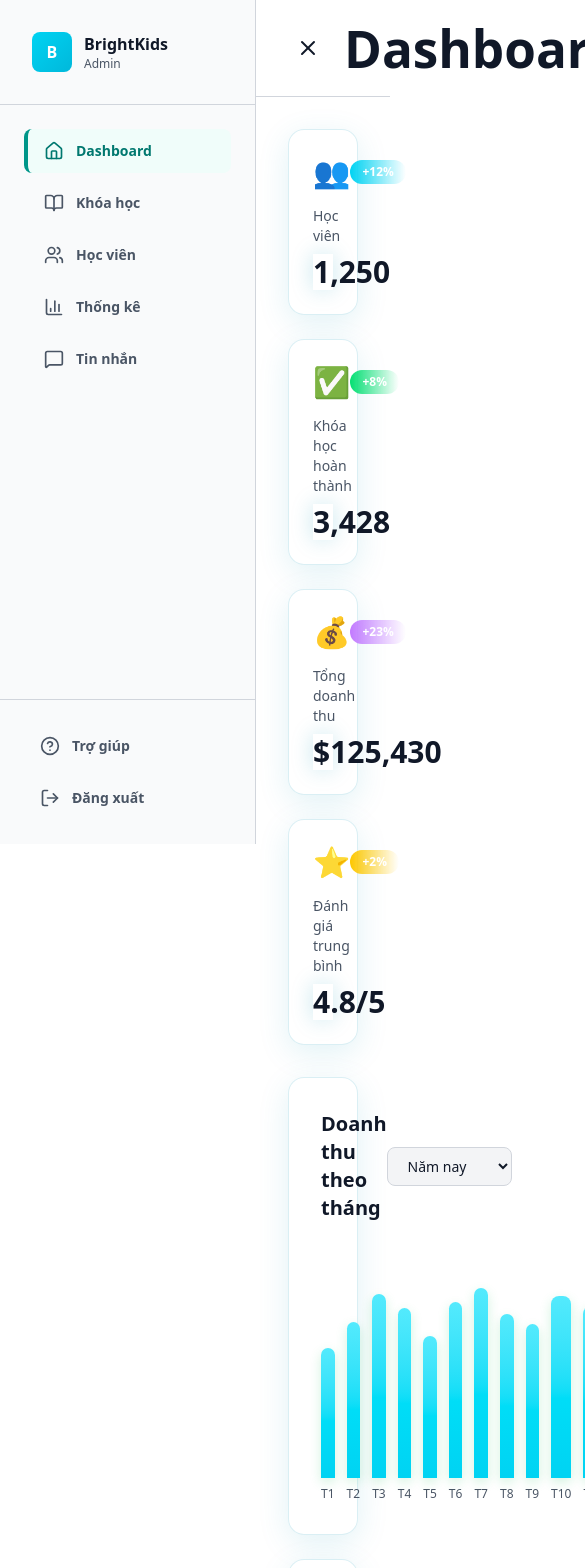
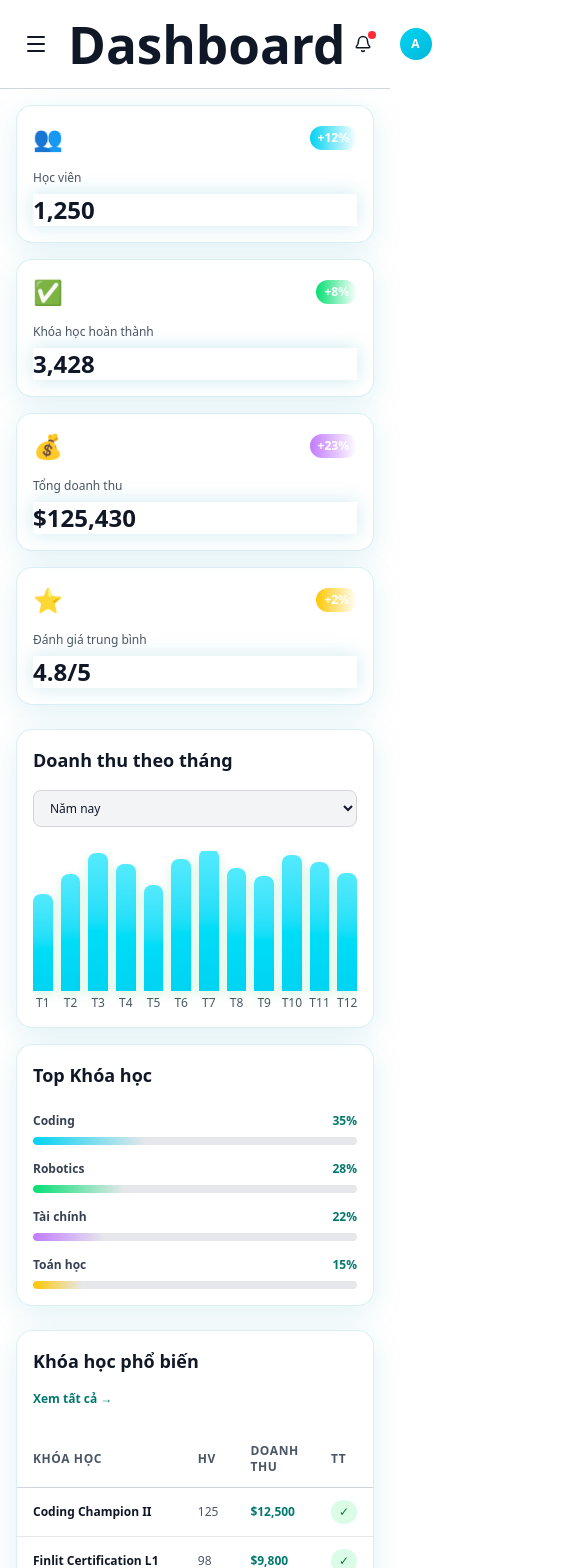
Before and after one commit to minhthienpham14395/LMS-FE, a React (Vite) app: page /dashboard in a window 390 px wide. Shown: the top 1568 px of the page, 585 px wide, since content can reach past the window. Built offline with nearby package versions, Linux system fonts and the light colour scheme; sample sign-in values are in the browser's storage.

Commit message:
update responsive Dashboard

```diff
--- a/src/views/Dashboard.tsx
+++ b/src/views/Dashboard.tsx
@@ -1,4 +1,4 @@
-import React, { useState } from "react";
+import React, { useState, useEffect } from "react";
 import {
   Menu,
   Bell,
@@ -15,8 +15,26 @@ import {
 } from "lucide-react";
 
 export default function Dashboard() {
-  const [sidebarOpen, setSidebarOpen] = useState(true);
+  const [sidebarOpen, setSidebarOpen] = useState(false);
   const [dropdownOpen, setDropdownOpen] = useState(false);
+  const [isMobile, setIsMobile] = useState(false);
+
+  // Handle responsive sidebar
+  useEffect(() => {
+    const handleResize = () => {
+      const mobile = window.innerWidth < 768;
+      setIsMobile(mobile);
+      if (!mobile) {
+        setSidebarOpen(true);
+      } else {
+        setSidebarOpen(false);
+      }
+    };
+
+    window.addEventListener("resize", handleResize);
+    handleResize();
+    return () => window.removeEventListener("resize", handleResize);
+  }, []);
 
   const stats = [
     {
@@ -105,6 +123,12 @@ export default function Dashboard() {
     { icon: BarChart3, label: "Thống kê" },
     { icon: MessageSquare, label: "Tin nhắn" },
   ];
+
+  const closeSidebarOnMobile = () => {
+    if (isMobile) {
+      setSidebarOpen(false);
+    }
+  };
 
   return (
     <div className="min-h-screen bg-white text-gray-900">
@@ -301,109 +325,148 @@ export default function Dashboard() {
           backdrop-filter: blur(10px);
           color: #111827;
         }
+
+        .sidebar-overlay {
+          animation: fadeIn 0.3s ease-out;
+        }
+
+        @keyframes fadeIn {
+          from { opacity: 0; }
+          to { opacity: 1; }
+        }
+
+        /* Mobile responsive */
+        @media (max-width: 768px) {
+          .sidebar {
+            width: 100%;
+            max-width: 256px;
+          }
+        }
+
+        /* Tablet responsive */
+        @media (max-width: 1024px) {
+          .chart-container {
+            overflow-x: auto;
+          }
+        }
       `}</style>
+
+      {/* Sidebar Overlay for Mobile */}
+      {sidebarOpen && isMobile && (
+        <div
+          className="fixed inset-0 bg-black/50 z-30 sidebar-overlay md:hidden"
+          onClick={() => setSidebarOpen(false)}
+        ></div>
+      )}
 
       {/* Sidebar */}
       <div
-        className={`fixed left-0 top-0 h-full w-64 bg-gray-50 border-r border-gray-300 sidebar transition-transform ${
-          !sidebarOpen ? "-translate-x-full" : ""
+        className={`fixed left-0 top-0 h-full w-64 bg-gray-50 border-r border-gray-300 sidebar transition-transform z-40 ${
+          !sidebarOpen ? "-translate-x-full md:translate-x-0" : ""
         }`}
       >
-        <div className="p-8 flex items-center gap-3 border-b border-gray-300">
-          <div className="w-10 h-10 bg-gradient-to-br from-cyan-400 to-cyan-500 rounded-lg flex items-center justify-center font-black text-white">
+        <div className="p-6 md:p-8 flex items-center gap-3 border-b border-gray-300">
+          <div className="w-10 h-10 bg-gradient-to-br from-cyan-400 to-cyan-500 rounded-lg flex items-center justify-center font-black text-white text-sm">
             B
           </div>
           <div>
-            <p className="font-black text-gray-900">BrightKids</p>
+            <p className="font-black text-gray-900 text-sm md:text-base">BrightKids</p>
             <p className="text-xs text-gray-600">Admin</p>
           </div>
         </div>
 
-        <nav className="p-6 space-y-2">
+        <nav className="p-4 md:p-6 space-y-2">
           {menuItems.map((item, idx) => (
             <div
               key={idx}
-              className={`sidebar-link flex items-center gap-3 px-4 py-3 rounded-lg border-l-4 cursor-pointer ${
+              onClick={closeSidebarOnMobile}
+              className={`sidebar-link flex items-center gap-3 px-4 py-3 rounded-lg border-l-4 cursor-pointer text-sm md:text-base ${
                 item.active
                   ? "bg-teal-50 border-teal-600 text-teal-700"
                   : "border-transparent text-gray-600 hover:text-gray-900"
               }`}
             >
-              <item.icon size={20} />
-              <span className="font-semibold text-sm">{item.label}</span>
+              <item.icon size={18} className="md:w-5 md:h-5" />
+              <span className="font-semibold">{item.label}</span>
             </div>
           ))}
         </nav>
 
-        <div className="absolute bottom-0 left-0 right-0 p-6 border-t border-gray-300 space-y-2">
-          <div className="flex items-center gap-3 px-4 py-3 rounded-lg text-gray-600 hover:text-gray-900 hover:bg-gray-100 cursor-pointer transition-all">
-            <HelpCircle size={20} />
-            <span className="text-sm font-semibold">Trợ giúp</span>
+        <div className="absolute bottom-0 left-0 right-0 p-4 md:p-6 border-t border-gray-300 space-y-2">
+          <div
+            onClick={closeSidebarOnMobile}
+            className="flex items-center gap-3 px-4 py-3 rounded-lg text-gray-600 hover:text-gray-900 hover:bg-gray-100 cursor-pointer transition-all text-sm md:text-base"
+          >
+            <HelpCircle size={18} className="md:w-5 md:h-5" />
+            <span className="font-semibold">Trợ giúp</span>
           </div>
-          <div className="flex items-center gap-3 px-4 py-3 rounded-lg text-gray-600 hover:text-red-600 hover:bg-red-50 cursor-pointer transition-all">
-            <LogOut size={20} />
-            <span className="text-sm font-semibold">Đăng xuất</span>
+          <div
+            onClick={closeSidebarOnMobile}
+            className="flex items-center gap-3 px-4 py-3 rounded-lg text-gray-600 hover:text-red-600 hover:bg-red-50 cursor-pointer transition-all text-sm md:text-base"
+          >
+            <LogOut size={18} className="md:w-5 md:h-5" />
+            <span className="font-semibold">Đăng xuất</span>
           </div>
         </div>
       </div>
 
       {/* Main Content */}
-      <div className={`transition-all ${sidebarOpen ? "ml-64" : "ml-0"}`}>
+      <div className="md:ml-64 transition-all">
         {/* Header */}
         <header className="bg-white/80 backdrop-blur-md border-b border-gray-300 sticky top-0 z-40">
-          <div className="flex items-center justify-between px-8 py-5">
-            <div className="flex items-center gap-4">
+          <div className="flex items-center justify-between px-4 md:px-8 py-4 md:py-5">
+            <div className="flex items-center gap-3 md:gap-4">
               <button
                 onClick={() => setSidebarOpen(!sidebarOpen)}
-                className="p-2 hover:bg-gray-100 rounded-lg transition-all text-gray-900"
+                className="p-2 hover:bg-gray-100 rounded-lg transition-all text-gray-900 md:hidden"
               >
                 {sidebarOpen ? <X size={24} /> : <Menu size={24} />}
               </button>
-              <h1 className="text-2xl font-black text-gray-900">Dashboard</h1>
+              <h1 className="text-xl md:text-2xl font-black text-gray-900">
+                Dashboard
+              </h1>
             </div>
 
-            <div className="flex items-center gap-4">
+            <div className="flex items-center gap-2 md:gap-4">
               <button className="p-2 hover:bg-gray-100 rounded-lg transition-all text-gray-900 relative">
-                <Bell size={20} />
+                <Bell size={18} className="md:w-5 md:h-5" />
                 <span className="absolute top-1 right-1 w-2 h-2 bg-red-500 rounded-full pulse-dot"></span>
               </button>
-              <button className="p-2 hover:bg-gray-100 rounded-lg transition-all text-gray-900">
-                <Settings size={20} />
+              <button className="p-2 hover:bg-gray-100 rounded-lg transition-all text-gray-900 hidden sm:block">
+                <Settings size={18} className="md:w-5 md:h-5" />
               </button>
 
               {/* Profile Dropdown */}
               <div className="relative">
                 <button
                   onClick={() => setDropdownOpen(!dropdownOpen)}
-                  className="flex items-center gap-2 px-4 py-2 rounded-lg hover:bg-gray-100 transition-all text-gray-900"
+                  className="flex items-center gap-2 px-3 md:px-4 py-2 rounded-lg hover:bg-gray-100 transition-all text-gray-900 text-sm md:text-base"
                 >
-                  <div className="w-8 h-8 bg-gradient-to-br from-cyan-400 to-cyan-500 rounded-full flex items-center justify-center font-bold text-white text-sm">
+                  <div className="w-8 h-8 bg-gradient-to-br from-cyan-400 to-cyan-500 rounded-full flex items-center justify-center font-bold text-white text-xs md:text-sm">
                     A
                   </div>
-                  <span className="text-sm font-semibold hidden sm:inline">
-                    Admin
-                  </span>
-                  <ChevronDown size={16} />
+                  <span className="font-semibold hidden sm:inline">Admin</span>
+                  <ChevronDown size={16} className="hidden sm:block" />
                 </button>
 
                 {dropdownOpen && (
-                  <div className="absolute right-0 top-12 w-48 glass-effect rounded-xl overflow-hidden z-50">
-                    <div className="p-4 border-b border-gray-300">
-                      <p className="text-sm font-semibold text-gray-900">
+                  <div className="absolute right-0 top-12 w-40 md:w-48 glass-effect rounded-xl overflow-hidden z-50">
+                    <div className="p-3 md:p-4 border-b border-gray-300">
+                      <p className="text-xs md:text-sm font-semibold text-gray-900">
                         Quản trị viên
                       </p>
-                      <p className="text-xs text-gray-600">
+                      <p className="text-xs text-gray-600 truncate">
                         admin@brightkids.com
                       </p>
                     </div>
                     <div className="p-2 space-y-1">
-                      <div className="px-4 py-2 hover:bg-gray-100 rounded cursor-pointer text-sm text-gray-900">
+                      <div className="px-4 py-2 hover:bg-gray-100 rounded cursor-pointer text-xs md:text-sm text-gray-900">
                         Hồ sơ
                       </div>
-                      <div className="px-4 py-2 hover:bg-gray-100 rounded cursor-pointer text-sm text-gray-900">
+                      <div className="px-4 py-2 hover:bg-gray-100 rounded cursor-pointer text-xs md:text-sm text-gray-900">
                         Cài đặt
                       </div>
-                      <div className="px-4 py-2 hover:bg-red-50 rounded cursor-pointer text-sm text-red-600">
+                      <div className="px-4 py-2 hover:bg-red-50 rounded cursor-pointer text-xs md:text-sm text-red-600">
                         Đăng xuất
                       </div>
                     </div>
@@ -415,24 +478,26 @@ export default function Dashboard() {
         </header>
 
         {/* Main Content Area */}
-        <div className="p-8">
+        <div className="p-4 md:p-8">
           {/* Stats Grid */}
-          <div className="grid grid-cols-1 md:grid-cols-2 lg:grid-cols-4 gap-6 mb-8">
+          <div className="grid grid-cols-1 sm:grid-cols-2 lg:grid-cols-4 gap-4 md:gap-6 mb-6 md:mb-8">
             {stats.map((stat, idx) => (
               <div
                 key={idx}
-                className="stat-card glass-effect rounded-2xl p-6 hover:border-teal-400/50 transition-all group"
+                className="stat-card glass-effect rounded-2xl p-4 md:p-6 hover:border-teal-400/50 transition-all group"
               >
                 <div className="flex items-center justify-between mb-4">
-                  <span className="text-3xl">{stat.icon}</span>
+                  <span className="text-2xl md:text-3xl">{stat.icon}</span>
                   <span
-                    className={`text-xs font-black px-3 py-1 rounded-full bg-gradient-to-r ${stat.color} to-transparent text-white`}
+                    className={`text-xs font-black px-2 md:px-3 py-1 rounded-full bg-gradient-to-r ${stat.color} to-transparent text-white`}
                   >
                     {stat.change}
                   </span>
                 </div>
-                <p className="text-gray-600 text-sm mb-2">{stat.title}</p>
-                <p className="text-3xl font-black text-gray-900 stat-value">
+                <p className="text-gray-600 text-xs md:text-sm mb-2">
+                  {stat.title}
+                </p>
+                <p className="text-2xl md:text-3xl font-black text-gray-900 stat-value">
                   {stat.value}
                 </p>
               </div>
@@ -440,31 +505,32 @@ export default function Dashboard() {
           </div>
 
           {/* Charts Section */}
-          <div className="grid grid-cols-1 lg:grid-cols-3 gap-6 mb-8">
+          <div className="grid grid-cols-1 lg:grid-cols-3 gap-4 md:gap-6 mb-6 md:mb-8">
             {/* Bar Chart */}
-            <div className="lg:col-span-2 glass-effect rounded-2xl p-8">
-              <div className="flex items-center justify-between mb-6">
-                <h3 className="text-xl font-black text-gray-900">
+            <div className="lg:col-span-2 glass-effect rounded-2xl p-4 md:p-8">
+              <div className="flex flex-col sm:flex-row items-start sm:items-center justify-between mb-6 gap-4">
+                <h3 className="text-lg md:text-xl font-black text-gray-900">
                   Doanh thu theo tháng
                 </h3>
-                <select className="bg-gray-100 border border-gray-300 rounded-lg px-4 py-2 text-sm text-gray-900 hover:bg-gray-200 transition-all">
+                <select className="bg-gray-100 border border-gray-300 rounded-lg px-3 md:px-4 py-2 text-xs md:text-sm text-gray-900 hover:bg-gray-200 transition-all w-full sm:w-auto">
                   <option>Năm nay</option>
                   <option>Năm trước</option>
                 </select>
               </div>
 
-              <div className="flex items-end justify-between h-64 gap-3">
+              <div className="chart-container overflow-x-auto">
+                <div className="flex items-end justify-between h-40 md:h-64 gap-2 md:gap-3 min-w-full md:min-w-0">
                   {[65, 78, 92, 85, 71, 88, 95, 82, 77, 91, 86, 79].map(
                     (height, idx) => (
                       <div
                         key={idx}
-                      className="flex-1 flex flex-col items-center gap-2"
+                        className="flex-1 flex flex-col items-center gap-1 md:gap-2 min-w-0"
                       >
                         <div
                           className="chart-bar w-full bg-gradient-to-t from-cyan-400 to-cyan-300 rounded-t-lg hover:from-cyan-500 hover:to-cyan-400 transition-all cursor-pointer group/bar relative"
-                        style={{ height: `${height * 2}px` }}
+                          style={{ height: `${height * 1.5}px`, minHeight: "20px" }}
                         >
-                        <div className="chart-tooltip opacity-0 group-hover/bar:opacity-100 absolute -top-12 left-1/2 -translate-x-1/2 px-3 py-2 rounded-lg text-xs whitespace-nowrap transition-opacity">
+                          <div className="chart-tooltip opacity-0 group-hover/bar:opacity-100 absolute -top-10 md:-top-12 left-1/2 -translate-x-1/2 px-2 md:px-3 py-1 md:py-2 rounded-lg text-xs whitespace-nowrap transition-opacity">
                             ${height * 100}
                           </div>
                         </div>
@@ -474,10 +540,11 @@ export default function Dashboard() {
                   )}
                 </div>
               </div>
+            </div>
 
             {/* Pie Chart Alternative */}
-            <div className="glass-effect rounded-2xl p-8">
-              <h3 className="text-xl font-black text-gray-900 mb-6">
+            <div className="glass-effect rounded-2xl p-4 md:p-8">
+              <h3 className="text-lg md:text-xl font-black text-gray-900 mb-6">
                 Top Khóa học
               </h3>
               <div className="space-y-4">
@@ -489,10 +556,10 @@ export default function Dashboard() {
                 ].map((item, idx) => (
                   <div key={idx}>
                     <div className="flex items-center justify-between mb-2">
-                      <span className="text-sm font-semibold text-gray-700">
+                      <span className="text-xs md:text-sm font-semibold text-gray-700">
                         {item.name}
                       </span>
-                      <span className="text-sm font-black text-teal-700">
+                      <span className="text-xs md:text-sm font-black text-teal-700">
                         {item.value}%
                       </span>
                     </div>
@@ -509,33 +576,33 @@ export default function Dashboard() {
           </div>
 
           {/* Tables Section */}
-          <div className="grid grid-cols-1 lg:grid-cols-3 gap-6">
+          <div className="grid grid-cols-1 lg:grid-cols-3 gap-4 md:gap-6">
             {/* Recent Courses Table */}
-            <div className="lg:col-span-2 glass-effect rounded-2xl p-8">
-              <div className="flex items-center justify-between mb-6">
-                <h3 className="text-xl font-black text-gray-900">
+            <div className="lg:col-span-2 glass-effect rounded-2xl p-4 md:p-8">
+              <div className="flex flex-col sm:flex-row items-start sm:items-center justify-between mb-6 gap-4">
+                <h3 className="text-lg md:text-xl font-black text-gray-900">
                   Khóa học phổ biến
                 </h3>
-                <button className="text-teal-700 hover:text-teal-800 text-sm font-semibold">
+                <button className="text-teal-700 hover:text-teal-800 text-xs md:text-sm font-semibold">
                   Xem tất cả →
                 </button>
               </div>
 
-              <div className="overflow-x-auto">
-                <table className="w-full">
+              <div className="overflow-x-auto -mx-4 md:mx-0">
+                <table className="w-full text-xs md:text-sm">
                   <thead>
                     <tr className="border-b border-gray-300">
-                      <th className="text-left py-4 px-4 text-xs font-black text-gray-600 uppercase tracking-wider">
+                      <th className="text-left py-3 md:py-4 px-4 font-black text-gray-600 uppercase tracking-wider">
                         Khóa học
                       </th>
-                      <th className="text-left py-4 px-4 text-xs font-black text-gray-600 uppercase tracking-wider">
-                        Học viên
+                      <th className="text-left py-3 md:py-4 px-4 font-black text-gray-600 uppercase tracking-wider">
+                        HV
                       </th>
-                      <th className="text-left py-4 px-4 text-xs font-black text-gray-600 uppercase tracking-wider">
+                      <th className="text-left py-3 md:py-4 px-4 font-black text-gray-600 uppercase tracking-wider">
                         Doanh thu
                       </th>
-                      <th className="text-left py-4 px-4 text-xs font-black text-gray-600 uppercase tracking-wider">
-                        Trạng thái
+                      <th className="text-left py-3 md:py-4 px-4 font-black text-gray-600 uppercase tracking-wider">
+                        TT
                       </th>
                     </tr>
                   </thead>
@@ -545,20 +612,20 @@ export default function Dashboard() {
                         key={idx}
                         className="border-b border-gray-200 hover:bg-gray-100/50 transition-all"
                       >
-                        <td className="py-4 px-4">
-                          <p className="font-semibold text-gray-900 text-sm">
+                        <td className="py-3 md:py-4 px-4">
+                          <p className="font-semibold text-gray-900 truncate">
                             {course.name}
                           </p>
                         </td>
-                        <td className="py-4 px-4 text-sm text-gray-600">
+                        <td className="py-3 md:py-4 px-4 text-gray-600">
                           {course.students}
                         </td>
-                        <td className="py-4 px-4 font-semibold text-teal-700 text-sm">
+                        <td className="py-3 md:py-4 px-4 font-semibold text-teal-700">
                           {course.revenue}
                         </td>
-                        <td className="py-4 px-4">
-                          <span className="inline-block px-3 py-1 rounded-full bg-green-100 text-green-700 text-xs font-semibold">
-                            {course.status}
+                        <td className="py-3 md:py-4 px-4">
+                          <span className="inline-block px-2 md:px-3 py-1 rounded-full bg-green-100 text-green-700 text-xs font-semibold">
+                            {course.status === "Active" ? "✓" : "●"}
                           </span>
                         </td>
                       </tr>
@@ -569,30 +636,30 @@ export default function Dashboard() {
             </div>
 
             {/* Activity Feed */}
-            <div className="glass-effect rounded-2xl p-8">
-              <h3 className="text-xl font-black text-gray-900 mb-6">
+            <div className="glass-effect rounded-2xl p-4 md:p-8">
+              <h3 className="text-lg md:text-xl font-black text-gray-900 mb-6">
                 Hoạt động gần đây
               </h3>
-              <div className="space-y-4">
+              <div className="space-y-3 md:space-y-4 max-h-96 overflow-y-auto">
                 {activities.map((activity, idx) => (
                   <div
                     key={idx}
-                    className="activity-item border-l-4 border-transparent pl-4 py-3 rounded-r-lg"
+                    className="activity-item border-l-4 border-transparent pl-3 md:pl-4 py-2 md:py-3 rounded-r-lg"
                   >
-                    <div className="flex items-start gap-3 mb-2">
-                      <div className="avatar w-8 h-8 rounded-full flex items-center justify-center font-bold text-white text-xs flex-shrink-0">
+                    <div className="flex items-start gap-2 md:gap-3 mb-2">
+                      <div className="avatar w-7 h-7 md:w-8 md:h-8 rounded-full flex items-center justify-center font-bold text-white text-xs flex-shrink-0">
                         {activity.avatar}
                       </div>
                       <div className="flex-1 min-w-0">
-                        <p className="text-sm font-semibold text-gray-900 truncate">
+                        <p className="text-xs md:text-sm font-semibold text-gray-900 truncate">
                           {activity.user}
                         </p>
-                        <p className="text-xs text-gray-600">
+                        <p className="text-xs text-gray-600 line-clamp-2">
                           {activity.action}
                         </p>
                       </div>
                     </div>
-                    <p className="text-xs text-gray-500 ml-11">
+                    <p className="text-xs text-gray-500 ml-9 md:ml-11">
                       {activity.time}
                     </p>
                   </div>
@@ -602,18 +669,18 @@ export default function Dashboard() {
           </div>
 
           {/* Welcome Banner */}
-          <div className="mt-8 bg-gradient-to-r from-cyan-100/40 to-teal-100/40 rounded-2xl p-8 border border-teal-300">
-            <div className="flex items-center justify-between">
+          <div className="mt-6 md:mt-8 bg-gradient-to-r from-cyan-100/40 to-teal-100/40 rounded-2xl p-4 md:p-8 border border-teal-300">
+            <div className="flex flex-col sm:flex-row items-start sm:items-center justify-between gap-4">
               <div>
-                <h2 className="text-2xl font-black text-gray-900 mb-2">
+                <h2 className="text-lg md:text-2xl font-black text-gray-900 mb-2">
                   👋 Chào mừng trở lại, Admin!
                 </h2>
-                <p className="text-gray-700">
+                <p className="text-sm md:text-base text-gray-700">
                   Bạn đang làm tốt công việc. Hôm nay có 45 học viên mới đăng
                   ký.
                 </p>
               </div>
-              <button className="btn-primary bg-teal-600 hover:bg-teal-700 text-white font-black px-8 py-3 rounded-xl whitespace-nowrap">
+              <button className="btn-primary bg-teal-600 hover:bg-teal-700 text-white font-black px-6 md:px-8 py-2 md:py-3 rounded-xl whitespace-nowrap text-sm md:text-base w-full sm:w-auto">
                 Xem chi tiết
               </button>
             </div>
```
Also changed, not shown: src/UI/Autocomplete.tsx (+3 -4 lines). Lines whose indentation alone changed are shown as unchanged.
